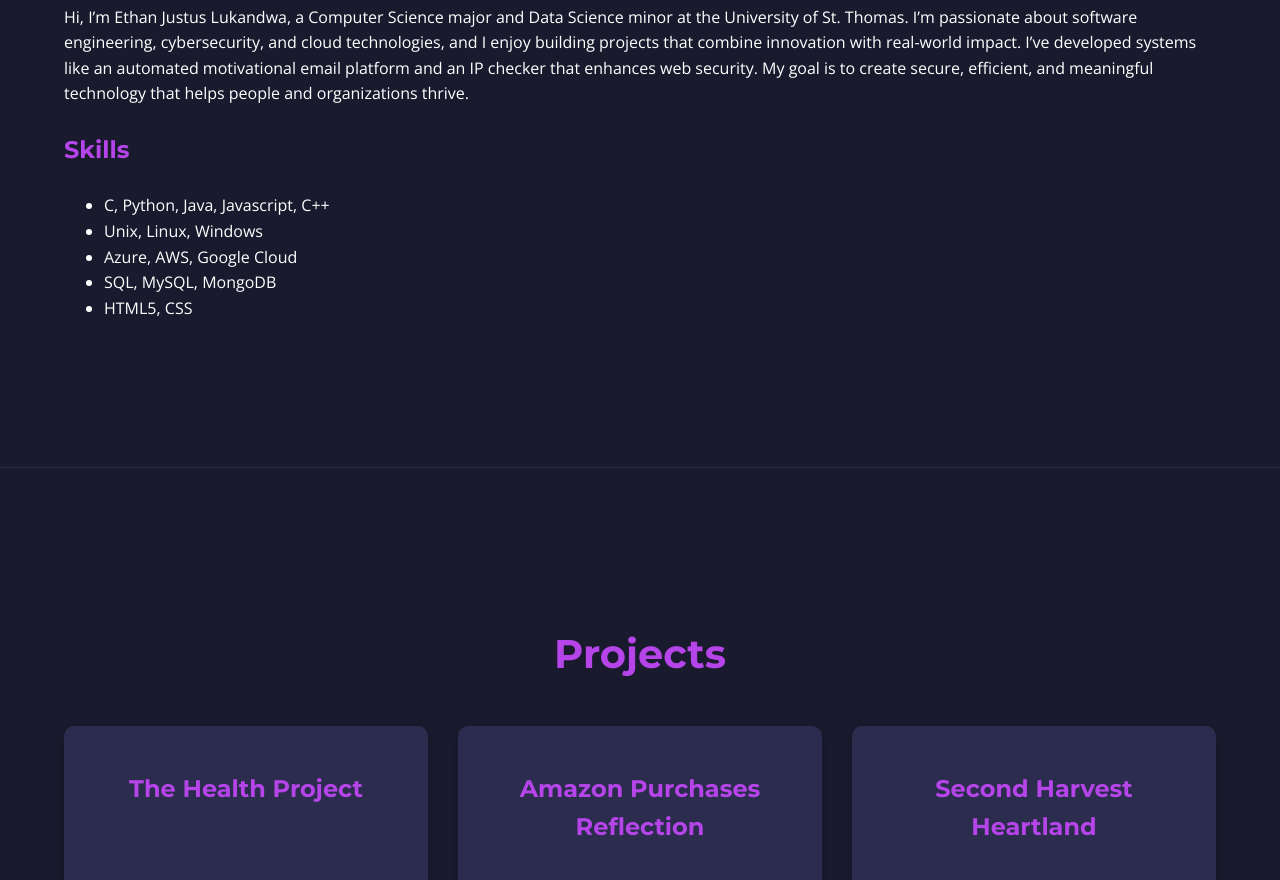
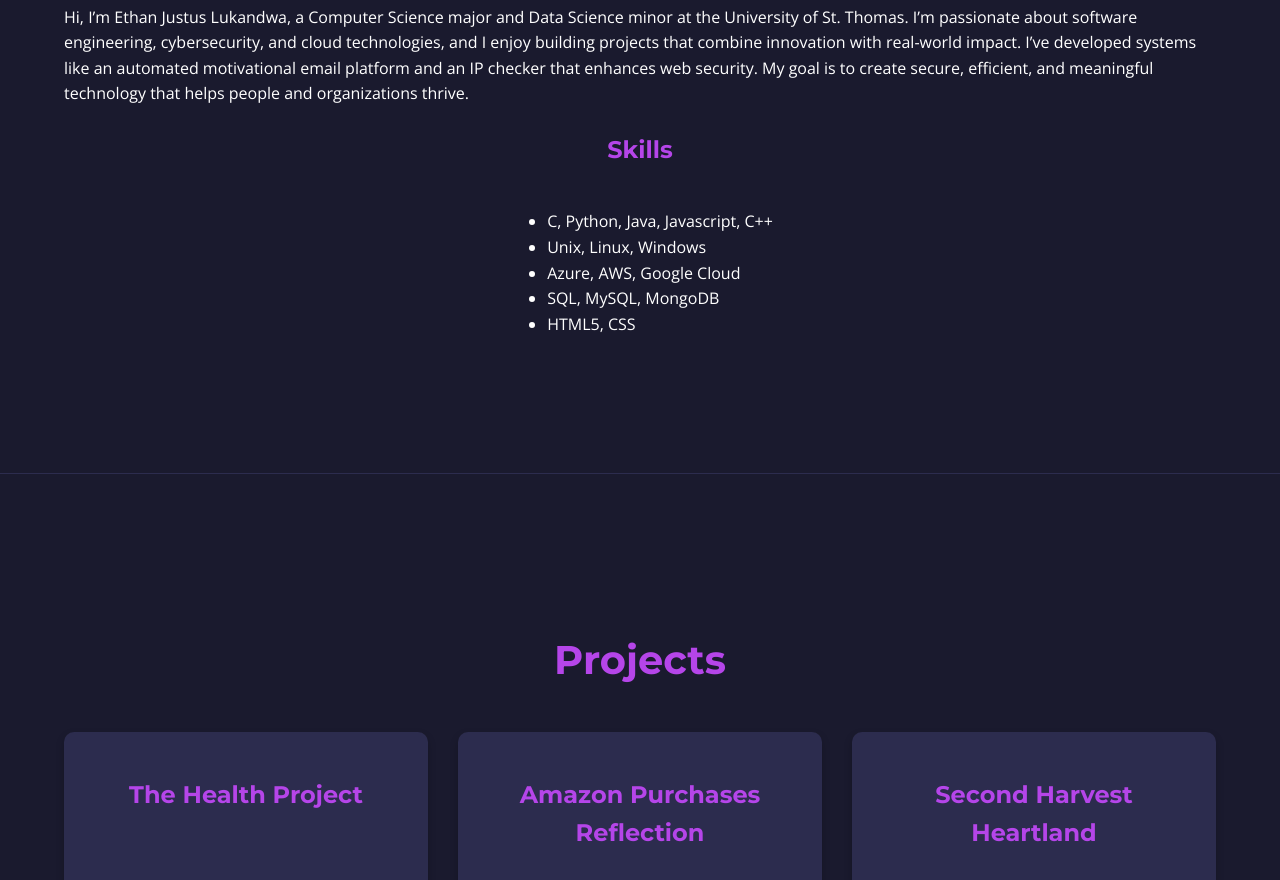
Before and after one commit to 3luko/Cisc480Fall2025, a plain HTML site: page index.html in a window 1280 px wide. Shown: the part 1900-2780 px from the top of the page. Drawn offline with nearby package versions, Linux system fonts and the light colour scheme.

Commit message:
Centering the Skills page

```diff
--- a/style.css
+++ b/style.css
@@ -227,6 +227,15 @@ footer,
     color: var(--text-white);
 }
 
+.skills-list{
+    text-align: center;
+}
+
+.skills-list ul{
+    display: inline-block;
+    text-align: left;
+}
+
 /* Center resume paragraph/button, video (and its caption), and essay button */
 #resume,
 #video,
```
